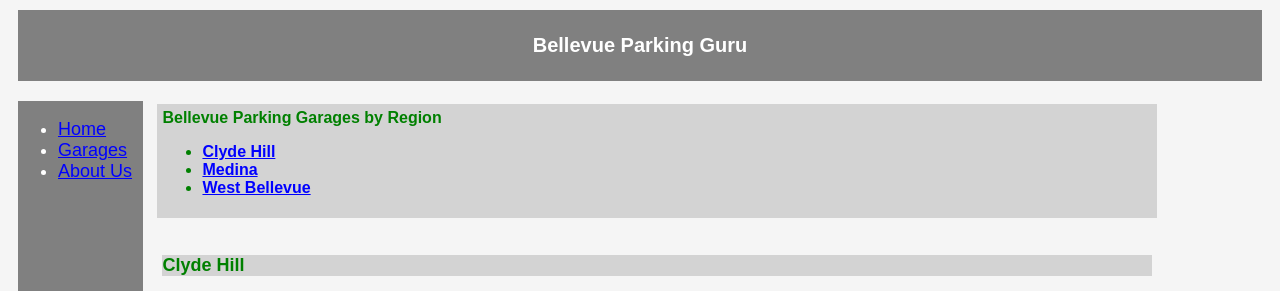
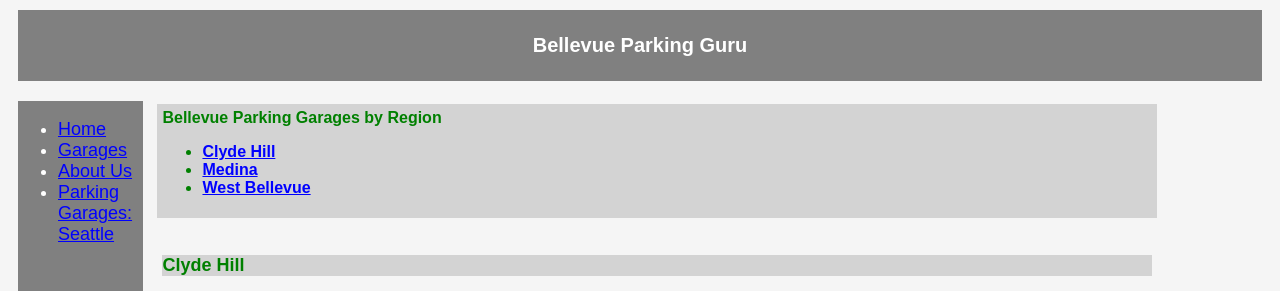
Before and after one commit to ineedamocha/ineedamocha.github.io, a plain HTML site: page index.html in a window 1280 px wide. Shown: the top 291 px of the page. Drawn offline with Linux system fonts and the light colour scheme.

Commit message:
anoy ther add

```diff
--- a/index.html
+++ b/index.html
@@ -14,6 +14,8 @@
                 <li><a href="index.html">Home</a></li>
                 <li><a href="garages.html">Garages</a></li>
                 <li><a href="aboutus.html">About Us</a></li>
+
+                <li><a href="ParkingGarageProjectHTML.html">Parking Garages: Seattle</a></li>
             </ul>
         </nav>
 
```
